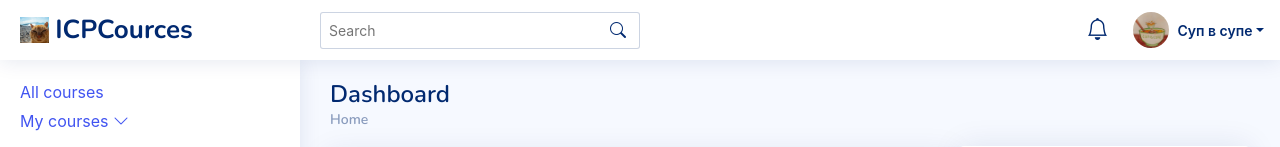
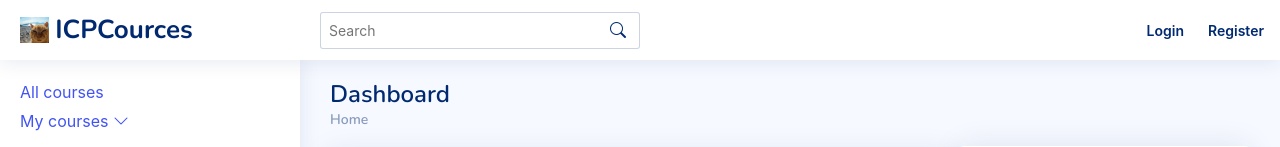
Before and after one commit to HackathonICPC/front, a React (Create React App) app in the folder home/: page / in a window 1280 px wide. Shown: the top 147 px of the page. Built offline with nearby package versions, Linux system fonts and the light colour scheme.

Commit message:
added login and register

```diff
--- a/home/src/components/Header/Header.js
+++ b/home/src/components/Header/Header.js
@@ -12,8 +12,7 @@ export default function Header(){
             <SearchBar/>
             <nav class="header-nav ms-auto">
                 <ul class="d-flex align-items-center">
-                    <Notifications/>
-                    <Profile src="assets/img/sour_soup.jpg" name="Суп в супе"/>
+                    <Profile/>
                 </ul>
             </nav>
         </header>
--- a/home/src/components/Header/Profile.js
+++ b/home/src/components/Header/Profile.js
@@ -1,16 +1,46 @@
-
+import { useState } from "react";
+import Notifications from "./Notifications";
+import {Link} from 'react-router-dom'
 /*
 props:
     src: path to img
     name: text
 */
 export default function Profile(props){
+    const [imgSrc, setImgSrc] = useState('assets/img/sour_soup.jpg')
+    const [name, setName] = useState('Суп в супе')
+    const [id, setId] = useState(-1)
+    const showLogin = () =>{
         return (
+            <>
+            <li class="nav-item dropdown pe-3">
+                <Link className="nav-link nav-profile d-flex align-items-center pe-0" to = '/login/'>
+                    <span class="d-none d-md-block  ps-2"> Login </span>
+                </Link>
+            </li>
+            <li class="nav-item dropdown pe-3">
+            <Link className="nav-link nav-profile d-flex align-items-center pe-0" to = '/register'>
+                    <span class="d-none d-md-block  ps-2"> Register </span>
+            </Link>
+            </li>
+            </>
+        )
+    }
+    const showProfile = () => {
+        return (
+            <>
+            <Notifications/>
             <li class="nav-item dropdown pe-3">
                 <a class="nav-link nav-profile d-flex align-items-center pe-0" href="#" data-bs-toggle="dropdown">
-                <img src={props.src} alt="Profile" class="rounded-circle"/>
-                <span class="d-none d-md-block dropdown-toggle ps-2"> {props.name}</span>
+                    <img src={imgSrc} alt="Profile" class="rounded-circle"/>
+                    <span class="d-none d-md-block dropdown-toggle ps-2"> {name}</span>
                 </a>
             </li>
+            </>
+        )
+    }
+    return (<>
+        {(id === -1)? showLogin(): showProfile()}
+        </>
         );
 }
```
Lines whose indentation alone changed are shown as unchanged.
